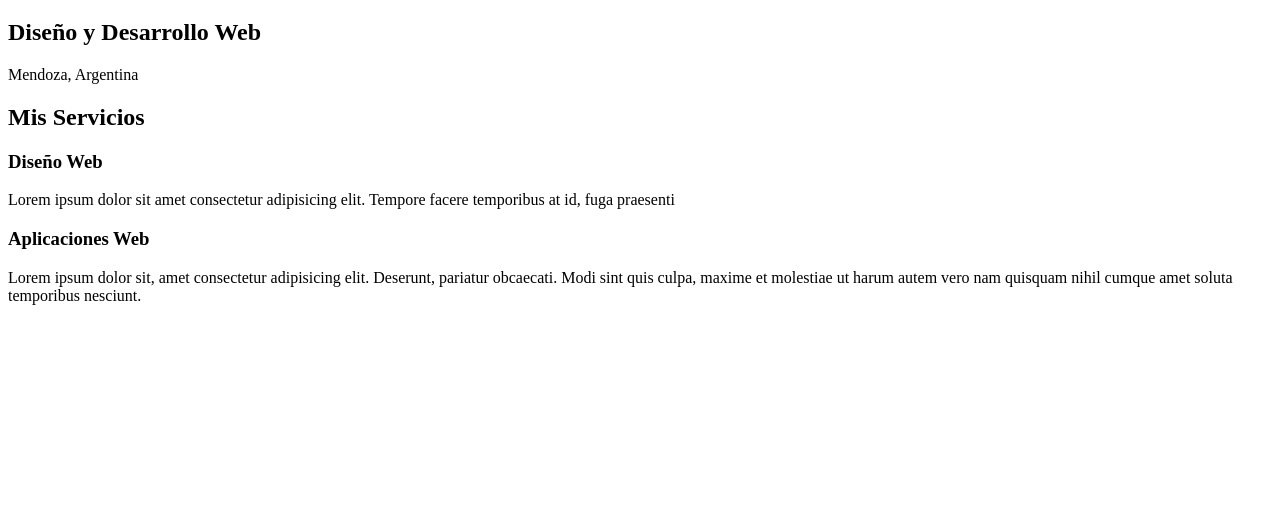
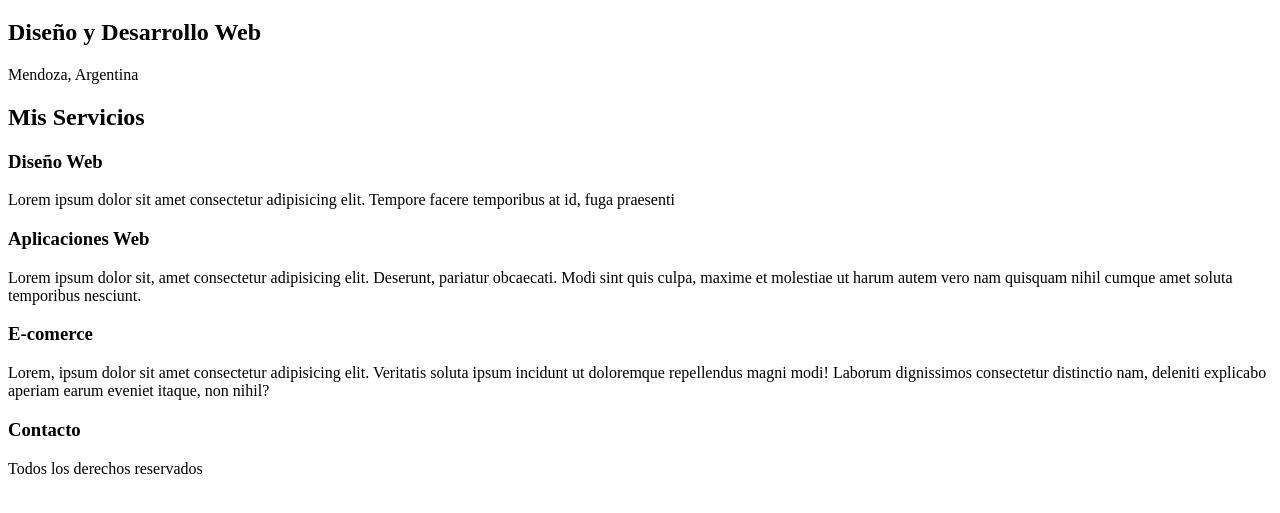
Before and after one commit to Fercho3799/web-portafolio, a plain HTML site: page index.html in a window 1280 px wide. Shown: the part 61-574 px from the top of the page. Drawn offline with Linux system fonts and the light colour scheme.

Commit message:
contenedores para el texto
creamos secciones para guardar un h3 y un párrafo

```diff
--- a/index.html
+++ b/index.html
@@ -7,14 +7,38 @@
     <title>Portafolio web</title>
 </head>
 <body>
+    <header>
         <h1>Mariana Carvagal Diseñadora Industrial</h1>
+    </header>
+    <section>
         <h2>Diseño y Desarrollo Web </h2>
         <p>Mendoza, Argentina </p>
+    </section>
+    <main>
         <h2>Mis Servicios</h2>
+        <section>
             <h3>Diseño Web</h3>
             <p>Lorem ipsum dolor sit amet consectetur adipisicing elit. Tempore facere temporibus at id, fuga praesenti</p>
+        </section>
+        <section>
             <h3>Aplicaciones Web</h3>
             <p>Lorem ipsum dolor sit, amet consectetur adipisicing elit. Deserunt, pariatur obcaecati. Modi sint quis culpa, maxime et molestiae ut harum autem vero nam quisquam nihil cumque amet soluta temporibus nesciunt.</p>
+        </section>
+        <section>
+            <h3>E-comerce</h3>
+            <p>Lorem, ipsum dolor sit amet consectetur adipisicing elit. Veritatis soluta ipsum incidunt ut doloremque repellendus magni modi! Laborum dignissimos consectetur distinctio nam, deleniti explicabo aperiam earum eveniet itaque, non nihil?</p>
+        </section>
+        <section>
+            <h3>Contacto</h3>
+            <p>Todos los derechos reservados</p>
+        </section>
+    </main>
+
+
+
+
+
+
 
 </body>
 </html>
```
Lines whose indentation alone changed are shown as unchanged.
